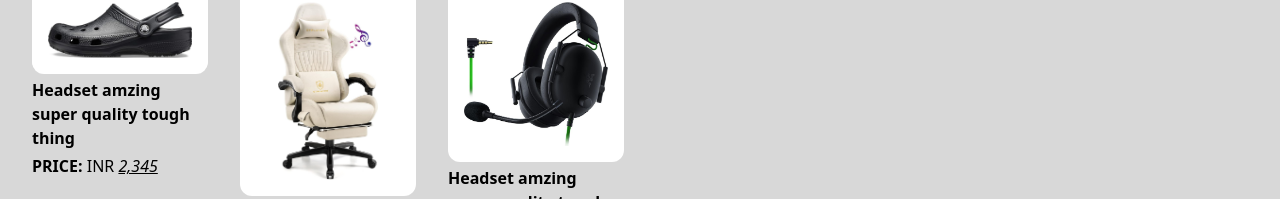
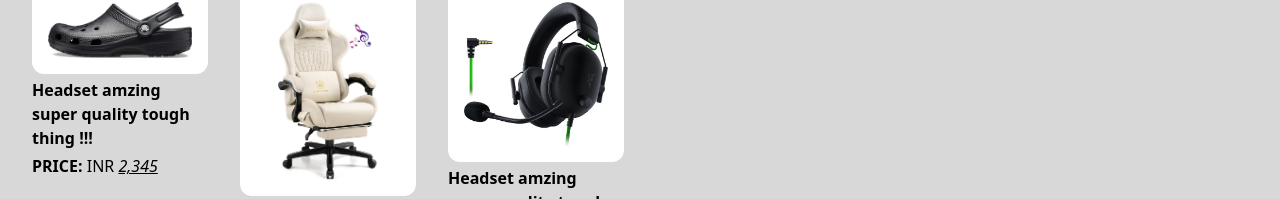
Before and after one commit to DeveloperAromal/PriceHwak, a Next.js app: page / in a window 1280 px wide. Shown: the part 444-643 px from the top of the page. Built offline with nearby package versions, Linux system fonts and the light colour scheme.

Commit message:
new update

```diff
--- a/app/components/BottomHero.tsx
+++ b/app/components/BottomHero.tsx
@@ -16,7 +16,7 @@ const BottomHero = () => {
               <Image src={Crocs} alt="img" width={200} height={200} />
             </div>
             <h4 className="title mb-1">
-              <b>Headset amzing super quality tough thing</b>
+              <b>Headset amzing super quality tough thing !!!</b>
             </h4>
             <h4 className="price">
               <b>PRICE:</b> INR{" "}
```
